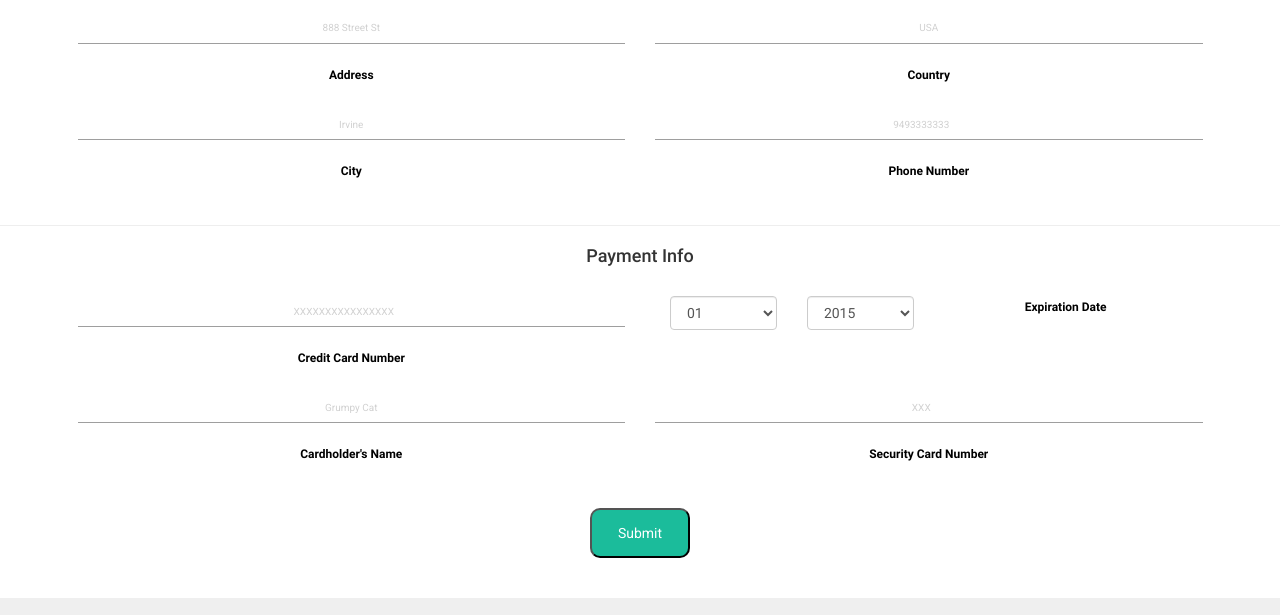
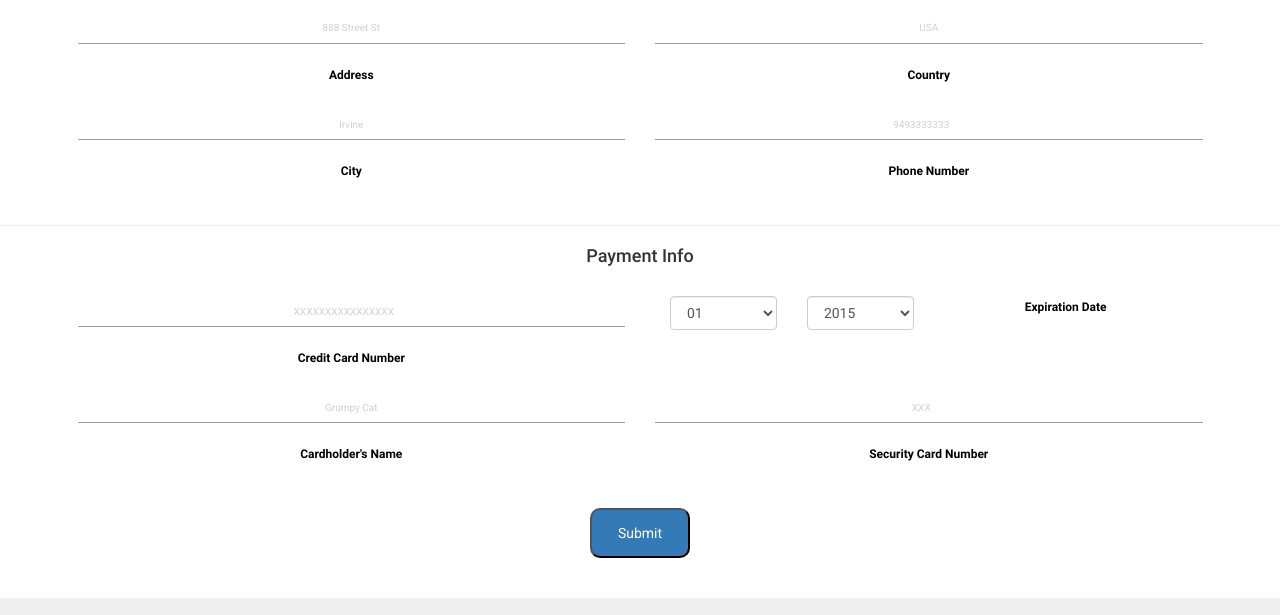
Before and after one commit to jberry93/koffee, a plain HTML site: page html/order.html in a window 1280 px wide. Shown: the part 1043-1658 px from the top of the page. Drawn offline with nearby package versions, Linux system fonts and the light colour scheme.

Commit message:
Resolved #37 made all buttons same color

```diff
--- a/css/order.css
+++ b/css/order.css
@@ -102,7 +102,7 @@ label {
   width: 100px;
   border-radius: 10px;
   color: white;
-  background-color: #1BBC9B;
+  background-color: #337AB7;
 }
 ul.social {
   display: inline-flex;
```
Also changed, not shown: html/index.html (+1 -1 lines).
